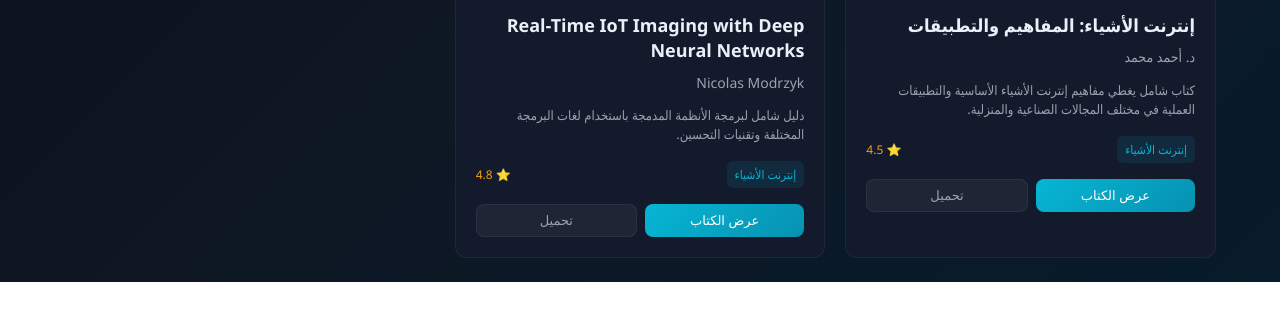
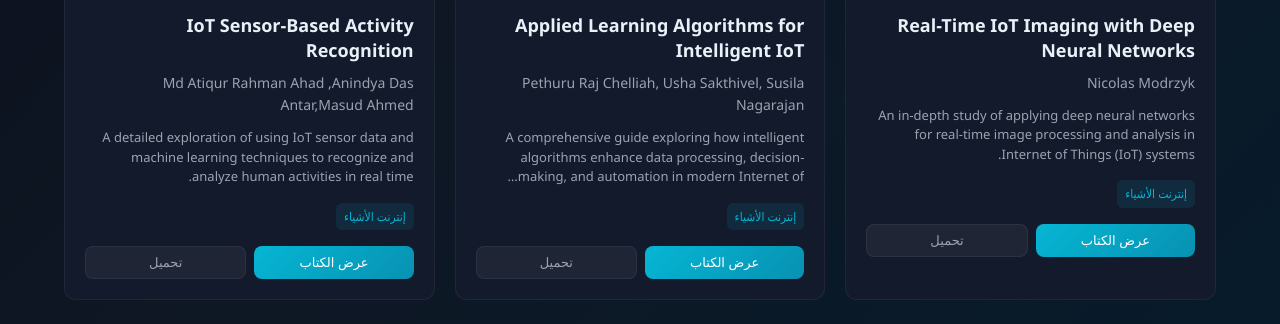
Before and after one commit to Alhilat/IOT1, a plain HTML site: page books.html in a window 1280 px wide. Shown: the part 654-978 px from the top of the page. Before the commit the page ends 936 px from the top, so only its background shows below. Drawn offline with Linux system fonts and the light colour scheme.

Commit message:
Add files via upload

```diff
--- a/books.html
+++ b/books.html
@@ -207,14 +207,6 @@
       font-weight:500;
     }
 
-    .book-rating{
-      display:flex;
-      align-items:center;
-      gap:4px;
-      font-size:12px;
-      color:var(--warning);
-    }
-
     .book-actions{
       display:flex;
       gap:8px;
@@ -327,7 +319,6 @@
           <option value="oldest">الأقدم أولاً</option>
           <option value="title">حسب العنوان</option>
           <option value="author">حسب المؤلف</option>
-          <option value="rating">حسب التقييم</option>
         </select>
       </div>
     </header>
@@ -340,14 +331,6 @@
       <div class="stat-card">
         <div class="stat-value" id="totalAuthors">0</div>
         <div class="stat-label">المؤلفين</div>
-      </div>
-      <div class="stat-card">
-        <div class="stat-value" id="totalCategories">0</div>
-        <div class="stat-label">التصنيفات</div>
-      </div>
-      <div class="stat-card">
-        <div class="stat-value" id="avgRating">0.0</div>
-        <div class="stat-label">متوسط التقييم</div>
       </div>
     </div>
 
@@ -362,7 +345,6 @@
     </div>
 
     <div class="books-grid" id="booksGrid">
-      <!-- Books will be dynamically added here -->
       <div class="empty-state">
         <div class="empty-state-icon">📚</div>
         <h3>لا توجد كتب متاحة حالياً</h3>
@@ -372,61 +354,76 @@
   </div>
 
   <script>
-    // Sample book data structure - you can replace this with your actual data
     const sampleBooks = [
       {
         id: 1,
-        title: "إنترنت الأشياء: المفاهيم والتطبيقات",
-        author: "د. أحمد محمد",
-        description: "كتاب شامل يغطي مفاهيم إنترنت الأشياء الأساسية والتطبيقات العملية في مختلف المجالات الصناعية والمنزلية.",
+        title: "Real-Time IoT Imaging with Deep Neural Networks",
+        author: "Nicolas Modrzyk",
+        description: "An in-depth study of applying deep neural networks for real-time image processing and analysis in Internet of Things (IoT) systems.",
+        category: "iot",
+        cover: "images/book2.jpg",
+        pages: 241,
+        publishedYear: 2023,
+        language: "English",
+        downloadLink: "https://drive.google.com/file/d/1lmMVYar75JC0oA_9gYicBcj17fj_3Uhs/view?usp=drive_link"
+      },
+      {
+        id: 2,
+        title: "Applied Learning Algorithms for Intelligent IoT",
+        author: "Pethuru Raj Chelliah, Usha Sakthivel, Susila Nagarajan",
+        description: "A comprehensive guide exploring how intelligent algorithms enhance data processing, decision-making, and automation in modern Internet of Things (IoT) applications.",
+        category: "iot",
+        cover: "images/book1.jpg",
+        pages: 370,
+        publishedYear: 2023,
+        language: "English",
+        downloadLink: "https://drive.google.com/file/d/14mVpFApVXjAY61XqqN3DoFCGlhTEMSEY/view?usp=drive_link"
+      },
+      {
+        id: 3,
+        title:"IoT Sensor-Based Activity Recognition",
+        author: "Md Atiqur Rahman Ahad ,Anindya Das Antar,Masud Ahmed",
+        description: "A detailed exploration of using IoT sensor data and machine learning techniques to recognize and analyze human activities in real time.",
+        category: "iot",
+        cover: "images/book1.jpg",
+        publishedYear: 2023,
+        pages:"214" ,
+        language: "English",
+        downloadLink:"https://drive.google.com/file/d/1JKD5Ci7X_3yYwrecodF6NG-IAn-oOzi2/view?usp=drive_link"
+      }
+      /*
+      {
+        id: 1,
+        title:"",
+        author: "",
+        description: "",
         category: "iot",
         rating: 4.5,
         cover: "images/book1.jpg",
         publishedYear: 2023,
-        pages: 350,
-        language: "العربية",
-        downloadLink: "https://drive.google.com/file/d/1abc123def456ghi789jkl/view?usp=drive_link"
-      },
-      {
-        id: 2,
-        title :"Real-Time IoT Imaging with Deep Neural Networks",
-        author: "Nicolas Modrzyk",
-        description: "دليل شامل لبرمجة الأنظمة المدمجة باستخدام لغات البرمجة المختلفة وتقنيات التحسين.",
-        category: "iot",
-        rating: 4.8,
-        cover: "images/book2.jpg",
-        publishedYear: 2023,
-        pages: 241,
-        language: "العربية",
-        downloadLink: "https://drive.google.com/file/d/1lmMVYar75JC0oA_9gYicBcj17fj_3Uhs/view?usp=drive_link"
-      }
+        pages:"" ,
+        language: "English",
+        downloadLink:""
+      }*/
     ];
 
     let currentBooks = [...sampleBooks];
     let currentCategory = 'all';
 
-    // Initialize the page
     function init() {
       updateStats();
       renderBooks();
       setupEventListeners();
     }
 
-    // Update statistics
     function updateStats() {
       const totalBooks = currentBooks.length;
       const totalAuthors = new Set(currentBooks.map(book => book.author)).size;
-      const totalCategories = new Set(currentBooks.map(book => book.category)).size;
-      const avgRating = totalBooks > 0 ?
-        (currentBooks.reduce((sum, book) => sum + book.rating, 0) / totalBooks).toFixed(1) : 0;
 
       document.getElementById('totalBooks').textContent = totalBooks;
       document.getElementById('totalAuthors').textContent = totalAuthors;
-      document.getElementById('totalCategories').textContent = totalCategories;
-      document.getElementById('avgRating').textContent = avgRating;
     }
 
-    // Render books
     function renderBooks() {
       const booksGrid = document.getElementById('booksGrid');
 
@@ -444,19 +441,15 @@
       booksGrid.innerHTML = currentBooks.map(book => `
         <div class="book-card" data-book-id="${book.id}">
           <div class="book-cover">
-            ${book.cover.startsWith('http') || book.cover.includes('\\') || book.cover.includes('/') ?
-              `<img src="${book.cover}" alt="${book.title}" onerror="this.style.display='none'; this.nextElementSibling.style.display='flex';">
-               <div style="display:none; align-items:center; justify-content:center; width:100%; height:100%; font-size:48px; color:var(--accent);">📚</div>` :
-              book.cover}
+            ${book.cover ?
+              `<img src="${book.cover}" alt="${book.title}" onerror="this.style.display='none'; this.parentElement.innerHTML='📚';">` :
+              '📚'}
           </div>
           <h3 class="book-title">${book.title}</h3>
           <p class="book-author">${book.author}</p>
           <p class="book-description">${book.description}</p>
           <div class="book-meta">
             <span class="book-category">${getCategoryName(book.category)}</span>
-            <div class="book-rating">
-              ⭐ ${book.rating}
-            </div>
           </div>
           <div class="book-actions">
             <button class="btn btn-primary" onclick="viewBook(${book.id})">عرض الكتاب</button>
@@ -466,7 +459,6 @@
       `).join('');
     }
 
-    // Get category name in Arabic
     function getCategoryName(category) {
       const categories = {
         'iot': 'إنترنت الأشياء',
@@ -479,17 +471,14 @@
       return categories[category] || category;
     }
 
-    // Filter books by category
     function filterByCategory(category) {
       currentCategory = category;
 
-      // Update active category button
       document.querySelectorAll('.category-btn').forEach(btn => {
         btn.classList.remove('active');
       });
       document.querySelector(`[data-category="${category}"]`).classList.add('active');
 
-      // Filter books
       if (category === 'all') {
         currentBooks = [...sampleBooks];
       } else {
@@ -500,7 +489,6 @@
       renderBooks();
     }
 
-    // Search books
     function searchBooks(query) {
       const filteredBooks = sampleBooks.filter(book =>
         book.title.toLowerCase().includes(query.toLowerCase()) ||
@@ -513,7 +501,6 @@
       renderBooks();
     }
 
-    // Sort books
     function sortBooks(sortBy) {
       switch(sortBy) {
         case 'newest':
@@ -528,16 +515,11 @@
         case 'author':
           currentBooks.sort((a, b) => a.author.localeCompare(b.author, 'ar'));
           break;
-        case 'rating':
-          currentBooks.sort((a, b) => b.rating - a.rating);
-          break;
       }
       renderBooks();
     }
 
-    // Setup event listeners
     function setupEventListeners() {
-      // Search input
       document.getElementById('searchInput').addEventListener('input', (e) => {
         if (e.target.value.trim() === '') {
           filterByCategory(currentCategory);
@@ -546,12 +528,10 @@
         }
       });
 
-      // Sort select
       document.getElementById('sortSelect').addEventListener('change', (e) => {
         sortBooks(e.target.value);
       });
 
-      // Category buttons
       document.querySelectorAll('.category-btn').forEach(btn => {
         btn.addEventListener('click', () => {
           filterByCategory(btn.dataset.category);
@@ -559,10 +539,11 @@
       });
     }
 
-    // Book actions
     function viewBook(bookId) {
       const book = sampleBooks.find(b => b.id === bookId);
-      alert(`عرض كتاب: ${book.title}\nالمؤلف: ${book.author}\nالتقييم: ${book.rating} ⭐`);
+      if (book && book.downloadLink) {
+        window.open(book.downloadLink, '_blank');
+      }
     }
 
     function downloadBook(bookId) {
@@ -574,7 +555,6 @@
       }
     }
 
-    // Initialize when page loads
     document.addEventListener('DOMContentLoaded', init);
   </script>
 </body>
```
